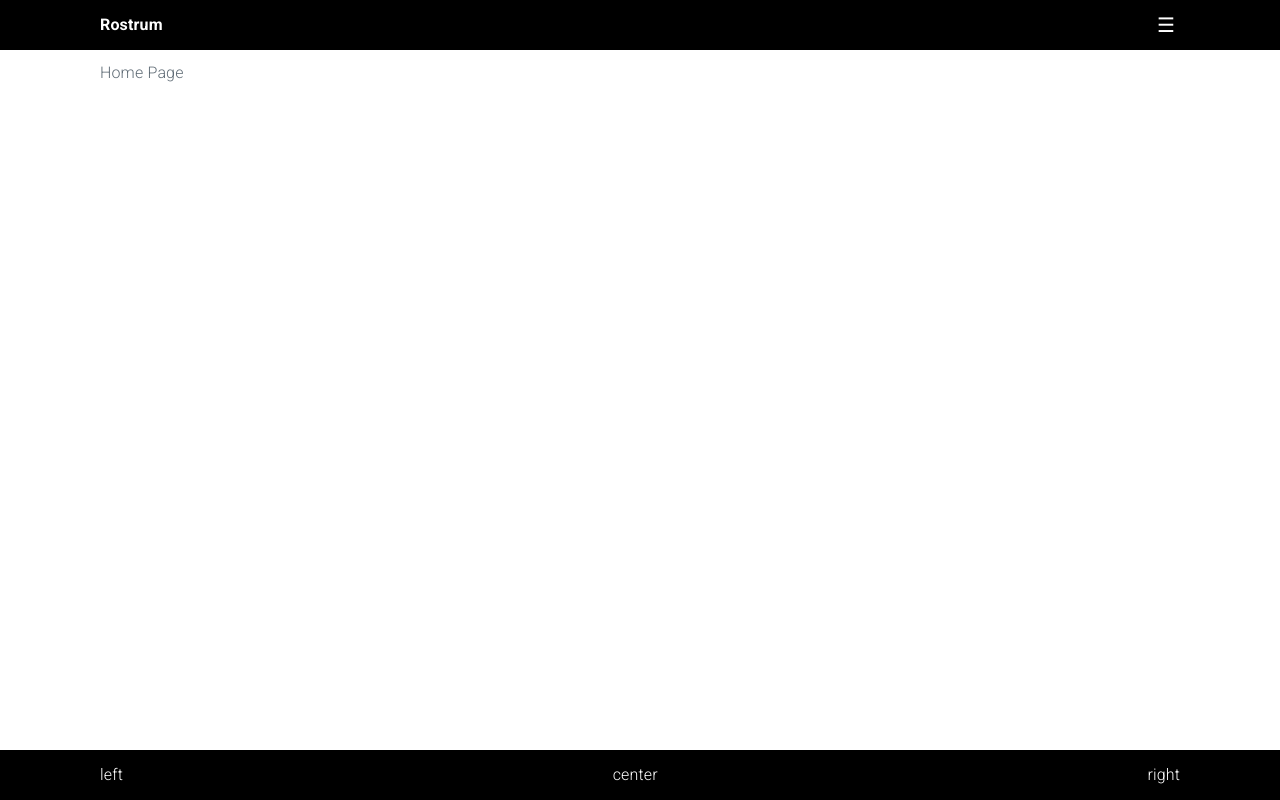
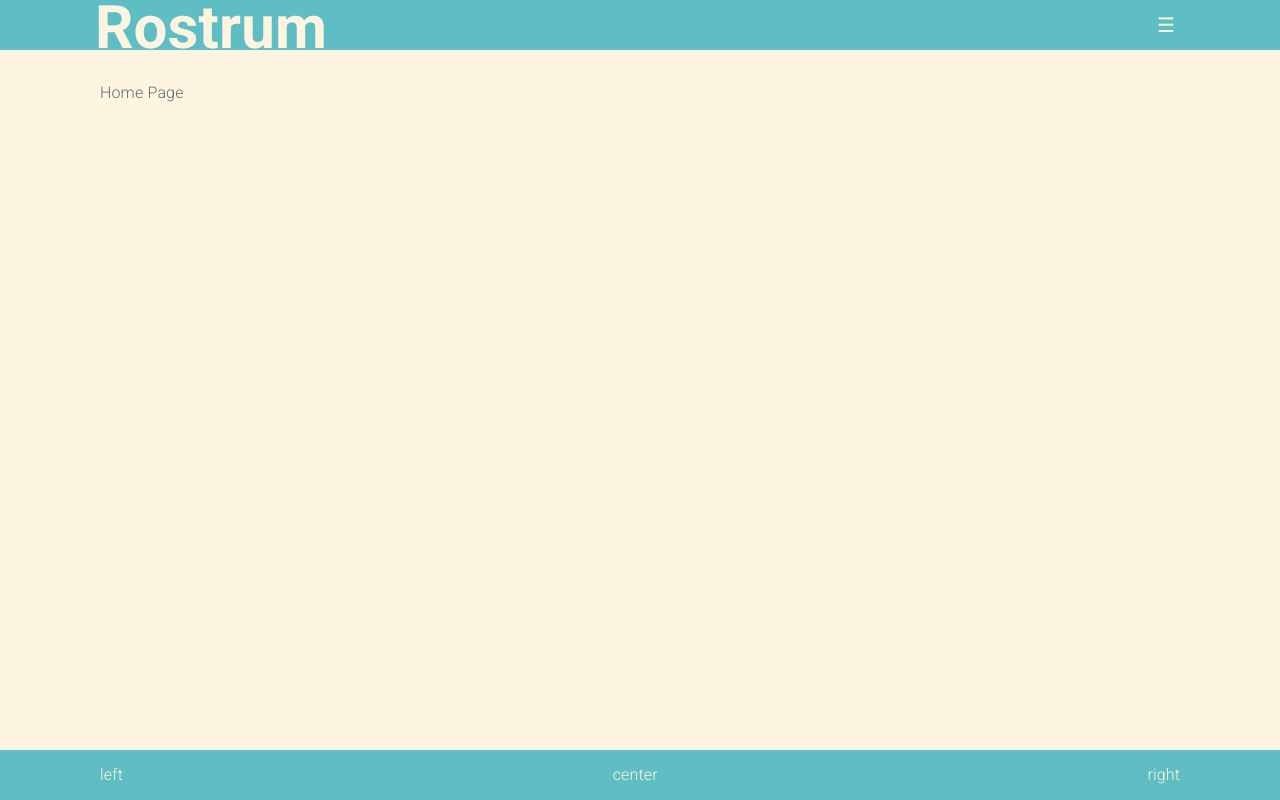
Before and after one commit to holmok/rostrum, a Next.js app in the folder packages/web/: page / in a window 1280 px wide. Built offline with nearby package versions, Linux system fonts and the light colour scheme; what @rostrum/common would draw is missing.

Commit message:
cosmetic

```diff
--- a/packages/api/src/server/middleware/validation-handler.ts
+++ b/packages/api/src/server/middleware/validation-handler.ts
@@ -22,6 +22,8 @@ export default function ErrorHandler (validation: {
       body = body ?? Joi.object({})
       const b = body.validate(ctx.request.body)
       if (b.error != null) { throw new Error(b.error.message) }
+
+      ctx.state.validated = { query: q.value, params: p.value, body: b.value }
     } catch (error: any) {
       ctx.log.error(error)
       ctx.throw(400, `Bad request: ${error.message as string}`)
--- a/packages/api/src/server/routes/public-routes.ts
+++ b/packages/api/src/server/routes/public-routes.ts
@@ -12,7 +12,7 @@ export default publicRouter
   .get('/ready', getReady)
   .get('/echo', ValidationHandler({
     query: Joi.object({
-      message: Joi.string()
+      message: Joi.string().required()
     })
   }), getEcho)
 
@@ -32,7 +32,7 @@ async function getReady (ctx: ServerContext): Promise<void> {
 }
 
 async function getEcho (ctx: ServerContext): Promise<void> {
-  const request: EchoRequest = { message: ctx.request.query.message as string }
+  const request: EchoRequest = ctx.state.validated.query
   const system = ctx.state.services.system()
   ctx.body = system.echo(request)
 }
--- a/packages/web/src/styles/footer.css
+++ b/packages/web/src/styles/footer.css
@@ -1,5 +1,5 @@
 footer {
-    background-color: black;
+    background-color: #5EBEC4;
     position: fixed;
     width: 100%;
     bottom: 0;
@@ -8,6 +8,7 @@ footer {
     line-height: 5rem;
     z-index: 999;
   }
+
   footer * {
-      color: white;
+      color: #FDF5DF;
   }
--- a/packages/web/src/styles/header.css
+++ b/packages/web/src/styles/header.css
@@ -1,5 +1,7 @@
+/* FDF5DF #5EBEC4 #F92C85 */
+
 header {
-    background-color: black;
+  background: #5EBEC4;
   position: fixed;
   width: 100%;
   top: 0;
@@ -9,13 +11,15 @@ header {
   z-index: 999;
 }
 
+
 header * {
-      color:white;
+  color: #FDF5DF;
 }
 
 header .logo {
-      font-weight:900;
+  font-weight: 900;
 }
+
 header .hamburger {
   font-size: 2rem;
   display: inline-block;
@@ -30,9 +34,9 @@ header {
   float: right;
   margin: 0;
   padding: 0;
-    background-color: black;
+  background-color: #5EBEC4;
   position: relative;
-    top: -1px;
+  top: -2px;
 }
 
 #navigation>ul>li {
@@ -53,6 +57,17 @@ header {
 }
 
 #navigation>ul>li>a:hover {
-    background-color: #333;
-    color: #ccc;
+  background-color: #3E9EA4;
+  color: #ffffff;
 }
+
+span.logo {
+  font-size: 6rem;
+  position: absolute;
+  top: 0.3rem;
+  left: 1.5rem;
+  font-weight: 900;
+  color: #FDF5DF;
+  display: inline-block;
+  overflow: hidden;
+}
--- a/packages/web/src/styles/layout.css
+++ b/packages/web/src/styles/layout.css
@@ -1,6 +1,9 @@
+html {
+  background-color: #FDF5DF;
+}
 body {
-    margin-top: 6rem;
-    margin-bottom: 6rem;
+    margin-top: 8rem;
+    margin-bottom: 12rem;
   }
 
   .lcr-container {
@@ -14,3 +17,7 @@ body {
     padding: 1.5rem 2.5rem;
     border-color: black;
   }
+
+  h1{
+    color: #F92C85;
+  }
```
Also changed, not shown: packages/api/src/server/routes/user-routes.ts (+17 -4 lines), packages/web/src/pages/about.tsx (+22 -2 lines), packages/web/src/components/header.tsx (indentation only). Lines whose indentation alone changed are shown as unchanged.
